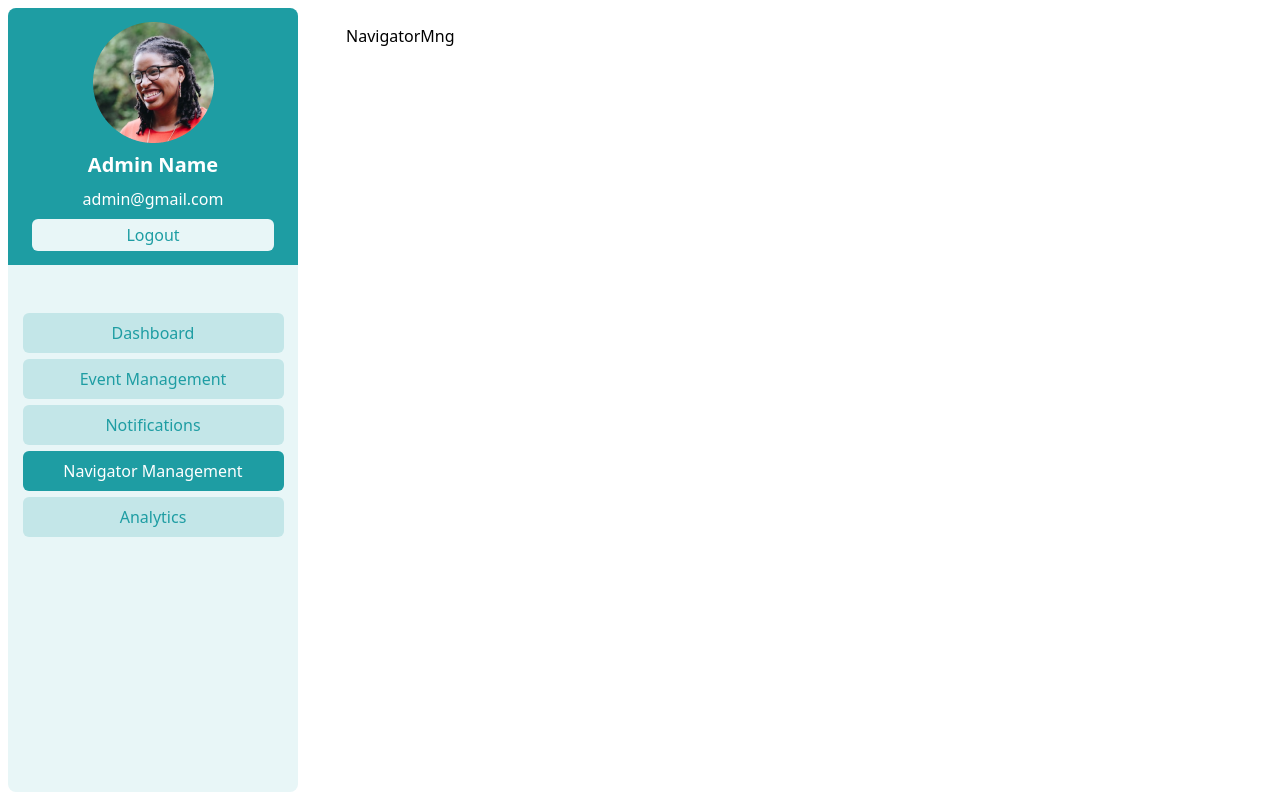
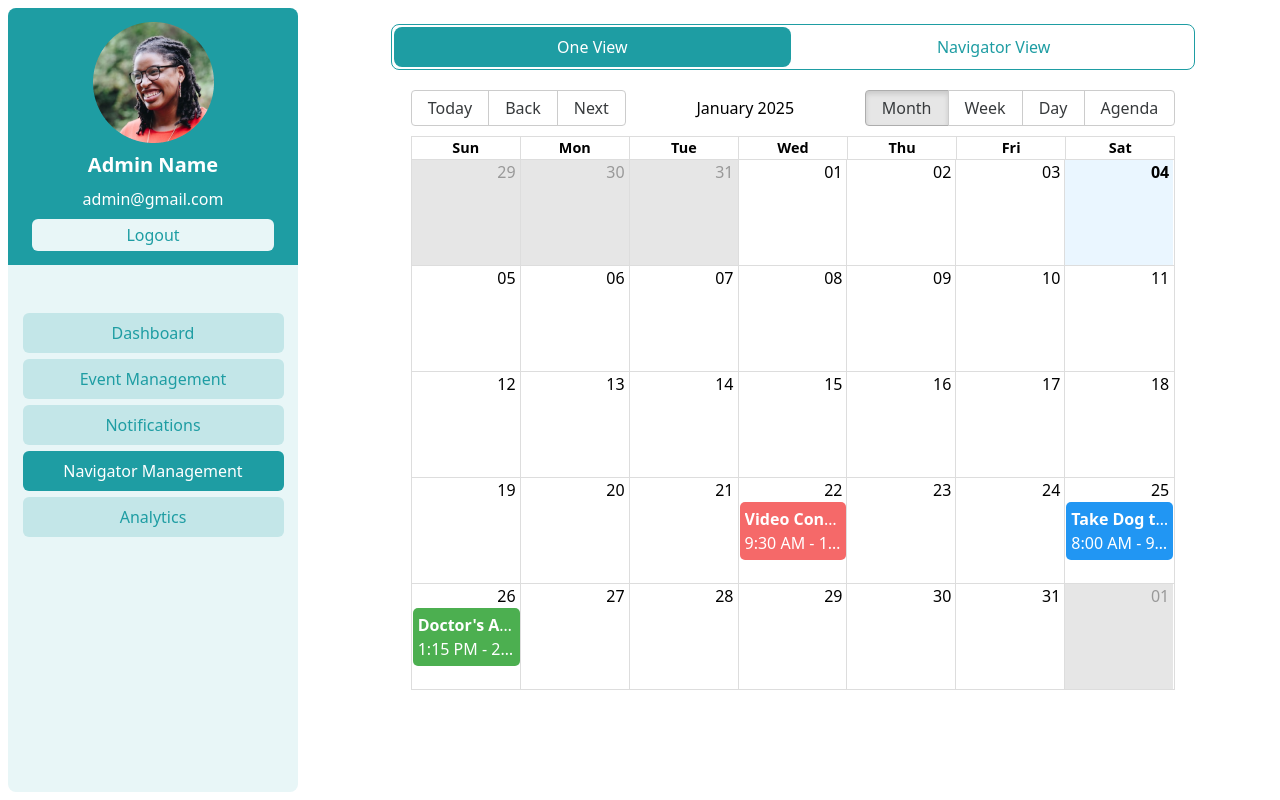
Before and after one commit to S-DragonGit/Wordpress_backend_frontend, a React (Vite) app: page /navigatorManagement in a window 1280 px wide. Built offline with nearby package versions, Linux system fonts and the light colour scheme.

Commit message:
added event scheduler

```diff
--- a/package.json
+++ b/package.json
@@ -10,15 +10,20 @@
     "preview": "vite preview"
   },
   "dependencies": {
+    "moment": "^2.30.1",
+    "moment-timezone": "^0.5.46",
     "react": "^18.3.1",
+    "react-big-calendar": "^1.17.1",
     "react-dom": "^18.3.1",
     "react-hot-toast": "^2.5.1",
     "react-icons": "^5.4.0",
+    "react-moment": "^1.1.3",
     "react-router-dom": "^7.1.1"
   },
   "devDependencies": {
     "@eslint/js": "^9.17.0",
     "@types/react": "^18.3.18",
+    "@types/react-big-calendar": "^1.16.0",
     "@types/react-dom": "^18.3.5",
     "@vitejs/plugin-react": "^4.3.4",
     "autoprefixer": "^10.4.20",
--- /dev/null
+++ b/src/components/CalenderScheduler.tsx
@@ -0,0 +1,76 @@
+import { Calendar, momentLocalizer } from "react-big-calendar";
+import moment from "moment";
+import "react-big-calendar/lib/css/react-big-calendar.css";
+
+const localizer = momentLocalizer(moment);
+
+const events = [
+  {
+    title: "Video Conference",
+    start: new Date(2025, 0, 22, 9, 30), // Jan 22, 9:30 AM
+    end: new Date(2025, 0, 22, 11, 30), // Jan 22, 11:30 AM
+    allDay: false,
+    color: "#f56969", // Custom color for this event
+  },
+  {
+    title: "Doctor's Appointment",
+    start: new Date(2025, 0, 26, 13, 15), // Jan 26, 1:15 PM
+    end: new Date(2025, 0, 26, 14, 15), // Jan 26, 2:15 PM
+    allDay: false,
+    color: "#4caf50", // Custom color for this event
+  },
+  {
+    title: "Take Dog to the Vet",
+    start: new Date(2025, 0, 25, 8, 0), // Jan 25, 8:00 AM
+    end: new Date(2025, 0, 25, 9, 0), // Jan 25, 9:00 AM
+    allDay: false,
+    color: "#2196f3", // Custom color for this event
+  },
+];
+
+// Custom Event Renderer
+const eventStyleGetter = (event: { color: any; }) => {
+  const style = {
+    backgroundColor: event.color || "#757575", // Use event-specific color or default
+    color: "white", // Event text color
+    borderRadius: "5px",
+    border: "none",
+    display: "block",
+    padding: "5px",
+  };
+  return { style };
+};
+
+const Event = ({ event }: { event: { title: string; start: Date; end: Date; color: string } }) => {
+  // Format time using moment
+  const startTime = moment(event.start).format("h:mm A");
+  const endTime = moment(event.end).format("h:mm A");
+  return (
+    <span>
+      <strong>{event.title}</strong>
+      <br />
+      {startTime} - {endTime}
+    </span>
+  );
+};
+
+const CalendarScheduler = () => {
+  return (
+    <div className="calendar-container" style={{ height: "80vh", margin: "20px" }}>
+      <Calendar
+        localizer={localizer}
+        events={events}
+        startAccessor="start"
+        endAccessor="end"
+        style={{ height: 600 }}
+        defaultView="month" // Changed to week view for better event details
+        components={{
+          event: Event, // Use the custom event renderer
+        }}
+        eventPropGetter={eventStyleGetter} // Add custom styles to events
+      />
+    </div>
+  );
+};
+
+export default CalendarScheduler;
--- a/src/components/SwitcherOne.tsx
+++ b/src/components/SwitcherOne.tsx
@@ -13,8 +13,8 @@ const SwitcherOne: React.FC<SwitcherProps> = ({ list, activeSwitch, setActiveSwi
                 <button
                     key={index}
                     onClick={() => setActiveSwitch(item.title)}
-                    className={`flex items-center gap-2 px-4 py-2 rounded-lg ${activeSwitch === item.title ? "bg-primary text-white hover:text-primary" : "bg-white text-primary"
-                        } hover:bg-primary-light3 `}
+                    className={`flex items-center gap-2 px-4 py-2 rounded-lg ${activeSwitch === item.title ? "bg-primary text-white " : "bg-white text-primary hover:bg-primary-light3"
+                        } `}
                 >
                     <img src={item.svg} alt={item.title} className="w-5 h-5" />
                 </button>
--- a/src/components/SwitcherTwo.tsx
+++ b/src/components/SwitcherTwo.tsx
@@ -12,8 +12,8 @@ const SwitcherTwo: React.FC<SwitcherTwoProps> = ({ list, activeSwitch, setActive
                 <button
                     key={index}
                     onClick={() => setActiveSwitch(item)}
-                    className={`flex w-full justify-center items-center gap-2 px-4 py-2 rounded-lg ${activeSwitch === item ? "bg-primary text-white hover:text-primary" : "bg-white text-primary"
-                        } hover:bg-primary-light3 `}
+                    className={`flex w-full justify-center items-center gap-2 px-4 py-2 rounded-lg ${activeSwitch === item ? "bg-primary text-white " : "bg-white text-primary hover:bg-primary-light3"
+                        }  `}
                 >
                     {item}
                 </button>
--- a/src/pages/NavigatorMng/NavigatorMng.tsx
+++ b/src/pages/NavigatorMng/NavigatorMng.tsx
@@ -1,7 +1,16 @@
+import { useState } from "react";
+import SwitcherTwo from "../../components/SwitcherTwo"
+import CalendarScheduler from "../../components/CalenderScheduler";
+
 
 const NavigatorMng = () => {
+  const switchList = ["One View", "Navigator View"];
+  const [switchTwo, setSwitchTwo] = useState("One View");
   return (
-    <div>NavigatorMng</div>
+    <div className="w-[90%] mx-auto">
+      <SwitcherTwo list={switchList} activeSwitch={switchTwo} setActiveSwitch={setSwitchTwo} />
+      <CalendarScheduler />
+    </div>
   )
 }
 
--- a/src/pages/Notification/Notification.tsx
+++ b/src/pages/Notification/Notification.tsx
@@ -1,8 +1,38 @@
+import { useState } from "react";
+import SwitcherTwo from "../../components/SwitcherTwo";
+import TableOne from "../../components/TableOne";
+import { eventDraftedColumns, eventPublishedColumns } from "../../app/columns";
+import { eventPublished } from "../../app/list";
+import { CiSearch } from "react-icons/ci";
 
 const Notification = () => {
-  return (
-    <div>Notification</div>
-  )
-}
+  const switchList = ["Sent", "Scheduled","Draft"];
+
+    const [switchTwo, setSwitchTwo] = useState("Sent");
+
+    return (
+        <div className="flex flex-col items-center w-full gap-5">
+            <div className="flex items-center gap-4  w-full">
+                <button className="bg-primary px-3 rounded-lg py-2 flex items-center gap-2 text-white hover:bg-primary-light3 hover:text-primary">
+                    Create new <span className="font-bold">+</span>
+                </button>
+                <div className="relative w-2/3">
+                    <input
+                        type="text"
+                        className="border border-gray-border rounded-lg py-2 px-4 pl-10 text-sm outline-none w-full"
+                        placeholder="Search for an event"
+                    />
+                    <CiSearch className="absolute top-1/2 left-3 transform -translate-y-1/2 " />
+                </div>
+            </div>
+            <div className="mt-2 w-[90%]">
+                <SwitcherTwo list={switchList} activeSwitch={switchTwo} setActiveSwitch={setSwitchTwo} />
+            </div>
+            <div className="w-full">
+                <TableOne columns={switchTwo === "Draft" ? eventDraftedColumns: eventPublishedColumns } data={eventPublished} />
+            </div>
+        </div>
+    );
+};
 
 export default Notification
```
Also changed, not shown: 2 other files (tests, documents, lock files or other folders).
